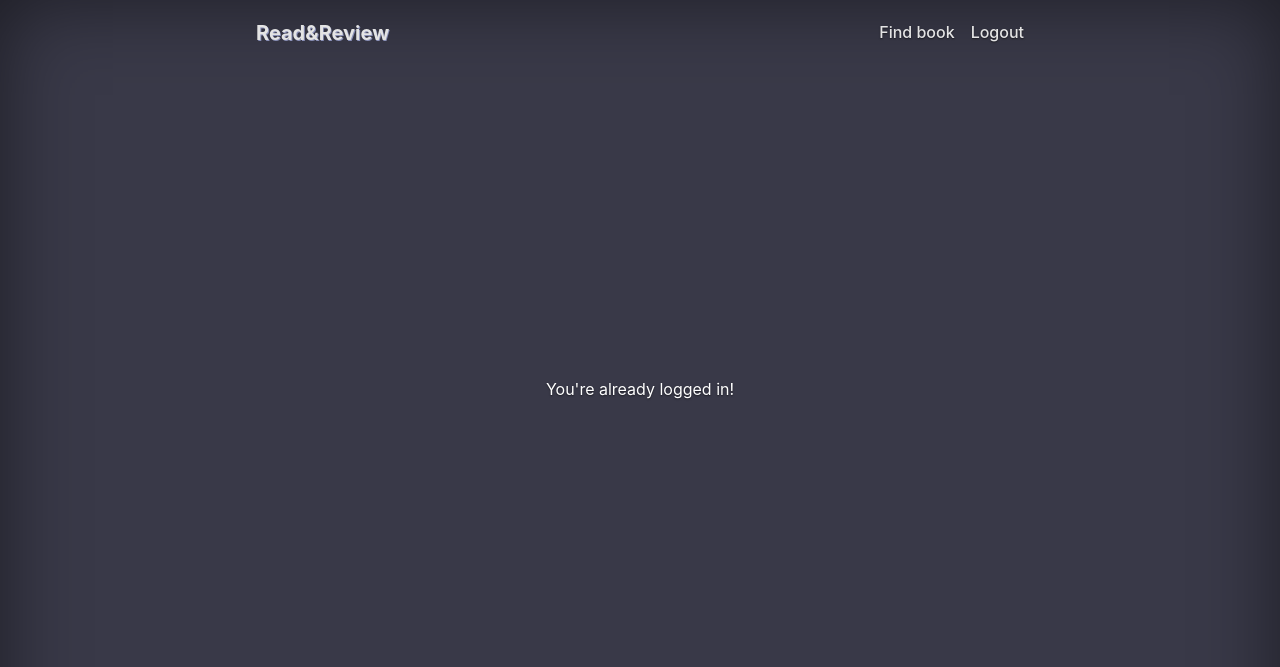
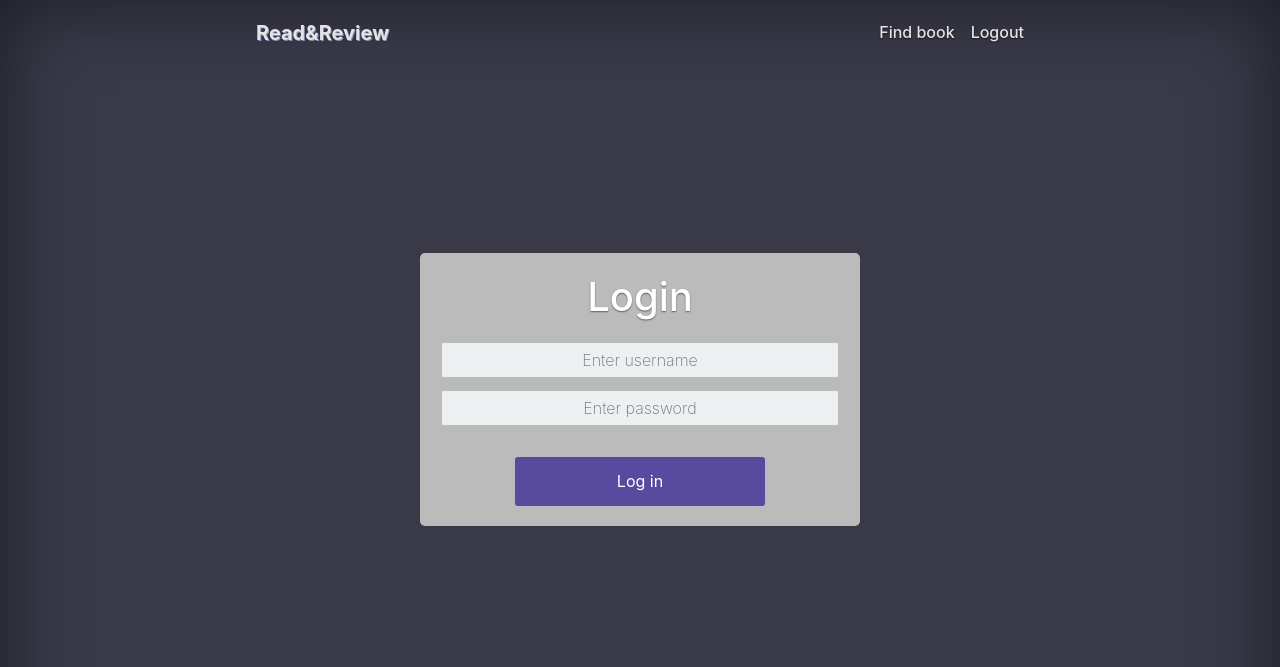
Before and after one commit to mwoss/cs50-course, a Flask app: template project1/book_review/templates/login.html in a window 1280 px wide. Shown: the top 667 px of the page. Run offline with Flask 2, Linux system fonts and the light colour scheme; the template is opened without the code that fills it: values that come from a table or form of the project are taken from there, others are empty; a user stored in the database is signed in; tables that the repository leaves empty hold one stand-in row (values such as "Sample post"); some libraries are stand-ins or nearby versions.

Commit message:
Sign up using form based approach

```diff
--- a/project1/book_review/forms.py
+++ b/project1/book_review/forms.py
@@ -0,0 +1,14 @@
+from flask_wtf import FlaskForm
+from wtforms import StringField
+from wtforms.validators import DataRequired, Email, Length
+
+
+class RegisterForm(FlaskForm):
+    username = StringField("username", validators=[DataRequired(), Length(min=5, max=30)])
+    email = StringField("email", validators=[DataRequired(), Email(), Length(max=50)])
+    password = StringField("password", validators=[DataRequired(), Length(min=5, max=20)])
+
+
+class LoginForm(FlaskForm):
+    username = StringField("username", validators=[DataRequired()])
+    password = StringField("password", validators=[DataRequired()])
--- /dev/null
+++ b/project1/book_review/templates/_forms.html
@@ -0,0 +1,8 @@
+{% macro render_bootstrap_field(field) %}
+    {% set text = field.label.text %}
+    {% set placeholder = "Enter " + field.label.text %}
+    <div class="form-group">
+        <input type="text" class="form-control" id='{{ text }}' name='{{ text }}'
+               placeholder='{{ placeholder }}' required>
+    </div>
+{% endmacro %}
--- a/project1/book_review/templates/login.html
+++ b/project1/book_review/templates/login.html
@@ -16,9 +16,6 @@
         {% endif %}
     {% endwith %}
 
-    {% if g.user.is_authenticated %}
-        <p>You're already logged in!</p>
-    {% else %}
     <form action="{{ url_for('login') }}" method="post">
         <div class="login">
             <div class="login-screen">
@@ -26,20 +23,13 @@
                     <h1>Login</h1>
                 </div>
                 <div class="login-form">
-                        <div class="form-group">
-                            <input type="text" class="form-control" id="username" name="username"
-                                   placeholder="Enter username" maxlength="30"
-                                   required="">
-                        </div>
-                        <div class="form-group">
-                            <input type="password" class="form-control" id="password" name="password"
-                                   placeholder="Password" maxlength="20"
-                                   required>
-                        </div>
+                    {% from "_forms.html" import render_bootstrap_field %}
+                    {{ form.csrf_token }}
+                    {{ render_bootstrap_field(form.username) }}
+                    {{ render_bootstrap_field(form.password) }}
                     <button type="submit" class="btn btn-primary">Log in</button>
                 </div>
             </div>
         </div>
     </form>
-    {% endif %}
 {% endblock %}
--- a/project1/book_review/views.py
+++ b/project1/book_review/views.py
@@ -4,6 +4,7 @@ from sqlalchemy.exc import DatabaseError
 from werkzeug.security import generate_password_hash as hash_pswd
 
 from book_review import app, lm, db
+from book_review.forms import LoginForm, RegisterForm
 from .models import Users
 
 
@@ -14,31 +15,39 @@ def home():
 
 @app.route('/login', methods=['GET', 'POST'])
 def login():
-    if request.method == 'GET':
-        return render_template('login.html')
+    if g.user is not None and g.user.is_authenticated:
+        return redirect(url_for('home'))
 
-    user = Users.query.filter_by(nick=request.form['username']).first()
-    if user is None or user.check_password(request.form['password']):
-        flash('Username or Password is invalid', 'error')
-        return redirect(url_for('login'))
+    form = LoginForm(request.form)
+    if form.validate_on_submit():
+        user = Users.query.filter_by(nick=request.form['username']).first()
+        if user is None or user.check_password(request.form['password']):
+            flash('Username or Password is invalid', 'error')
+            return redirect(url_for('login'))
 
-    login_user(user)
-    return redirect(request.args.get('next') or url_for('search'))
+        login_user(user)
+        return redirect(request.args.get('next') or url_for('search'))
+
+    return render_template('login.html', form=form)
 
 
 @app.route('/register', methods=['GET', 'POST'])
 def register():
-    if request.method == 'GET':
-        return render_template('register.html')
+    if g.user is not None and g.user.is_authenticated:
+        return redirect(url_for('home'))
 
-    try:
-        user = Users(request.form['username'], hash_pswd(request.form['password']), request.form['email'])
-        db.session.add(user)
-        db.session.commit()
-    except DatabaseError:
-        flash("Ups something bad happened :< Sorry")
+    form = RegisterForm(request.form)
+    if form.validate_on_submit():
+        try:
+            user = Users(request.form['username'], hash_pswd(request.form['password']), request.form['email'])
+            db.session.add(user)
+            db.session.commit()
+        except DatabaseError:
+            flash("Ups something bad happened :< Sorry")
 
-    return redirect(url_for('login'))
+        return redirect(url_for('login'))
+
+    return render_template('register.html', form=form)
 
 
 @app.route('/logout')
--- a/project1/requirements.txt
+++ b/project1/requirements.txt
@@ -1,5 +1,6 @@
 flask==1.0.2
 flask-login==0.4.1
 Flask-SQLAlchemy==2.3.2
+Flask-WTF==0.14.2
 psycopg2==2.7.5
 PyYAML==3.13
```
Also changed, not shown: project1/book_review/templates/register.html (+5 -15 lines). Lines whose indentation alone changed are shown as unchanged.
